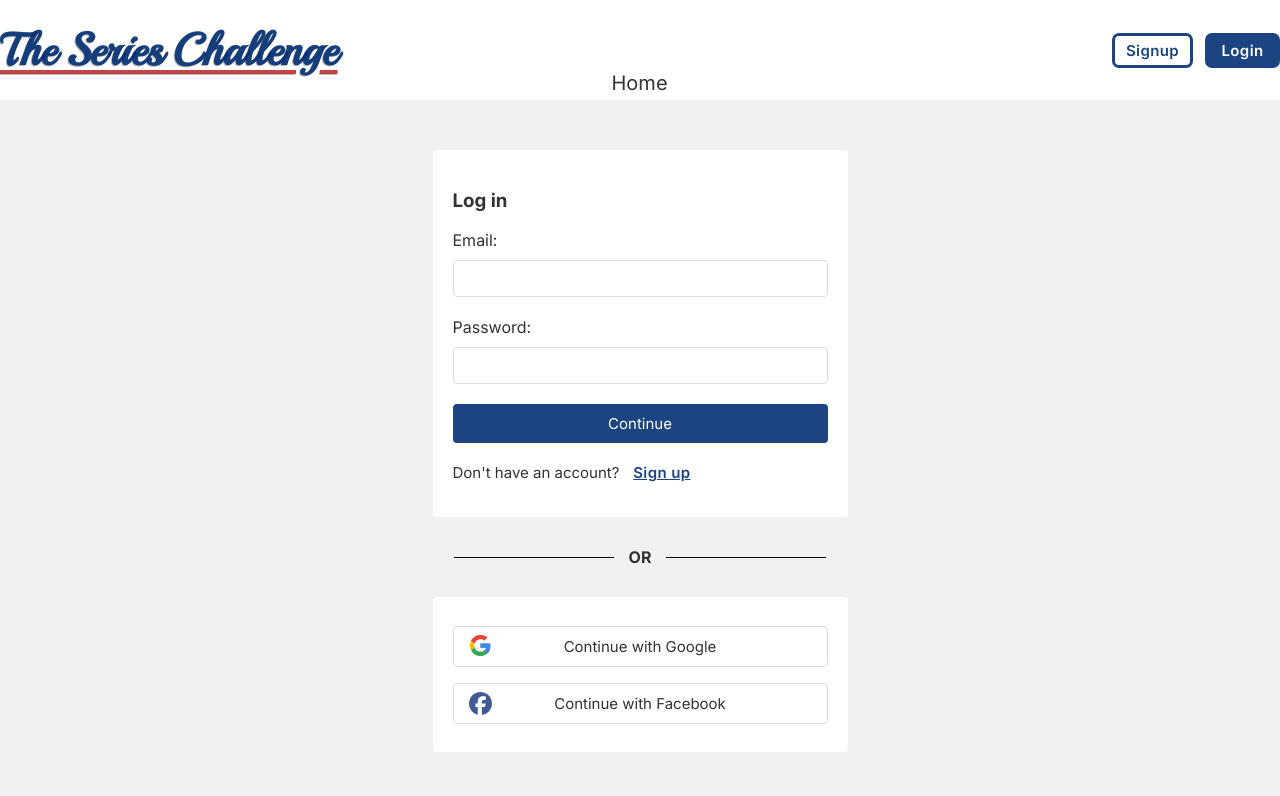
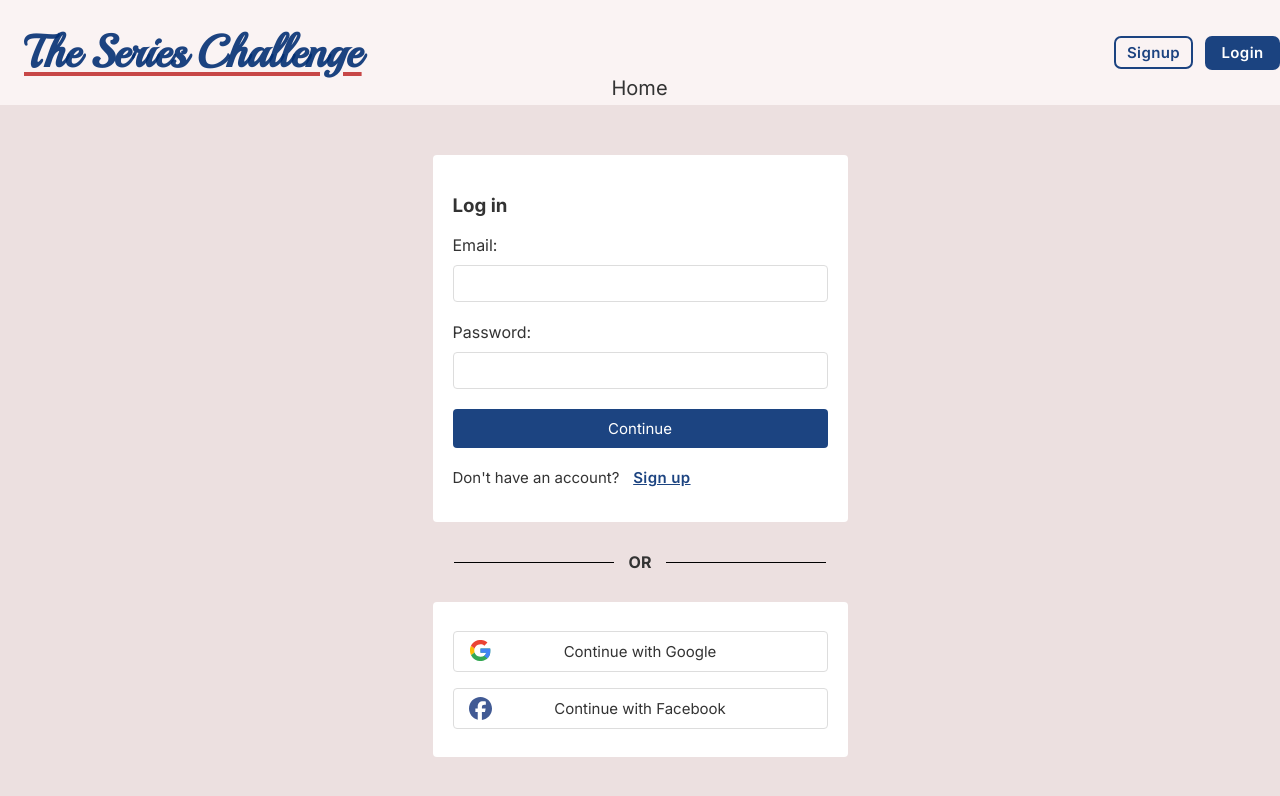
Before and after one commit to robpwatkins/workouts, a React (Create React App) app in the folder client/: page /login in a window 1280 px wide. Shown: the top 796 px of the page. Built offline with nearby package versions, Linux system fonts and the light colour scheme; no server answers.

Commit message:
updating to light tan theme

```diff
--- a/client/src/index.css
+++ b/client/src/index.css
@@ -23,13 +23,13 @@ body {
 }
 
 header {
-  background: #fff;
+  /* background-color: #f6f0f0; */
+  background-color: #faf3f3;
 }
 
 header .container {
   position: relative;
   max-width: 1400px;
-  height: 100px;
   margin: 0 auto;
   display: flex;
   align-items: center;
@@ -39,11 +39,11 @@ header .container {
 }
 
 header h1 {
+  margin: 1.5rem;
   font-family: "Playball", cursive;
   font-size: 45px;
   word-spacing: -4px;
   color: var(--primary);
-  text-shadow: -1px 1px 0px #bbb;
   text-decoration: underline;
   text-decoration-thickness: 4px;
   text-decoration-color: var(--error);
@@ -59,6 +59,7 @@ header a {
   max-width: 1400px;
   padding: 20px;
   margin: 0 auto;
+  background-color: #ece0e0;
 }
 
 /* homepage */
@@ -96,7 +97,7 @@ header a {
   width: 100%;
   margin: 10px 0;
   text-align: center;
-  background-color: #fff;
+  background-color: #faf3f3;
   border-right: 1px solid #ddd;
   border-left: 1px solid #ddd;
   box-shadow: 2px 2px 5px rgba(0,0,0,0.10);
@@ -193,7 +194,7 @@ header a {
 }
 
 .opaque {
-  opacity: .5;
+  opacity: .6;
   cursor: unset;
 }
 
@@ -382,14 +383,14 @@ nav {
 
 .account a.login {
   margin-left: 12px;
-  padding: 8px 0;
+  padding: 7.5px 0;
   color: #fff;
   background-color: var(--primary);
 }
 
 .account a.signup {
   padding: 5px 0;
-  border: 3px solid var(--primary);
+  border: 2.5px solid var(--primary);
 }
 
 .account button {
```
